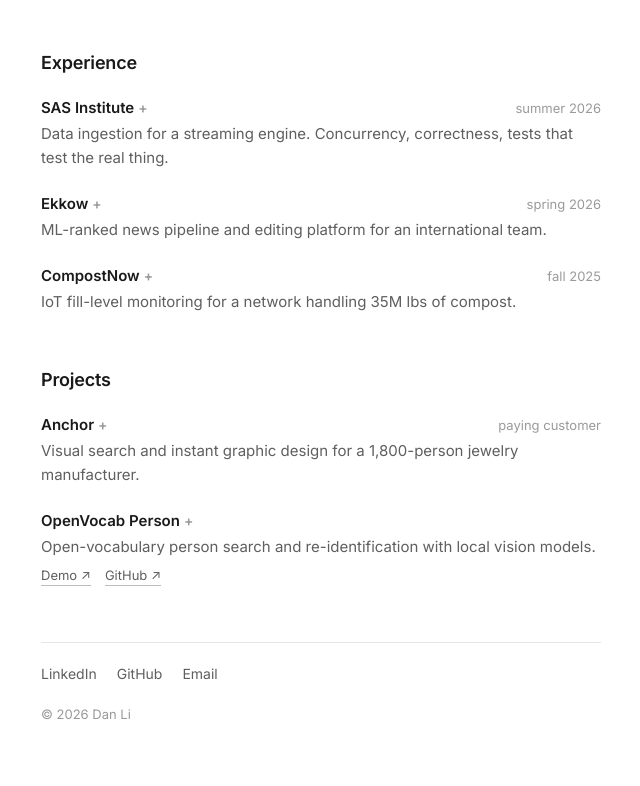
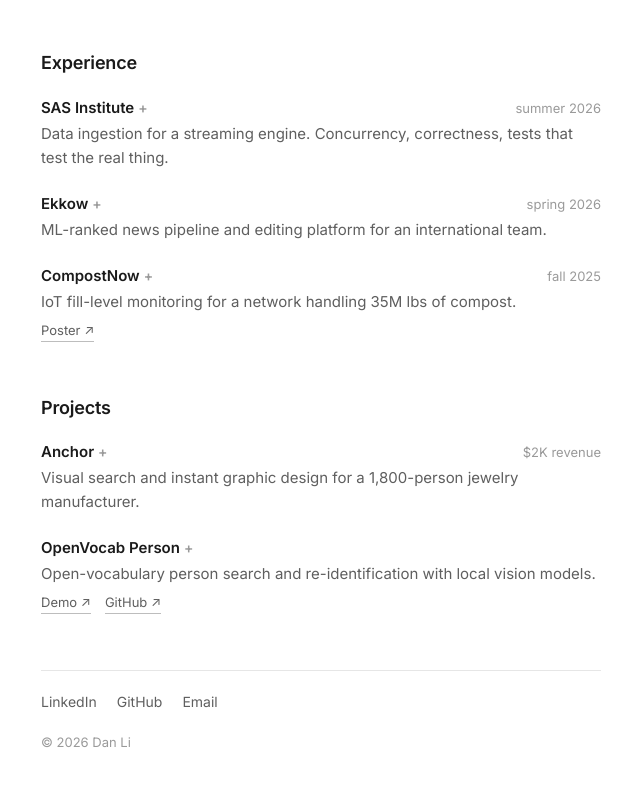
Before and after one commit to dianhaoli/dianhaoli.github.io, a plain HTML site: page index.html in a window 1280 px wide. Shown: the part 656-1442 px from the top of the page, without its empty margins (319-959 px from the left). Drawn offline with Linux system fonts and the light colour scheme.

Commit message:
Anchor revenue tag, CompostNow poster link
Co-Authored-By: Claude Opus 5.5 <noreply@anthropic.com>
Claude-Session: https://claude.ai/code/session_01QR2PFooFjSTaxXhG8hrXfC

```diff
--- a/index.html
+++ b/index.html
@@ -167,13 +167,16 @@
         </ul>
       </div>
     </details>
+    <div class="links">
+      <a href="assets/compostnow-poster.webp">Poster</a>
+    </div>
   </div>
 
   <h2>Projects</h2>
 
   <div class="item">
     <details>
-      <summary><div class="head"><span class="title">Anchor<span class="plus">+</span></span><span class="tag">paying customer</span></div><p class="desc">Visual search and instant graphic design for a 1,800-person jewelry manufacturer.</p></summary>
+      <summary><div class="head"><span class="title">Anchor<span class="plus">+</span></span><span class="tag">$2K revenue</span></div><p class="desc">Visual search and instant graphic design for a 1,800-person jewelry manufacturer.</p></summary>
       <div class="more">
         <ul>
           <li>SigLIP + DINOv2 + FAISS consensus over a 100K-piece catalog surfaced 2,300 duplicate designs (~$57.5K in value).</li>
```
Also changed, not shown: assets/compostnow-poster.webp (added).
